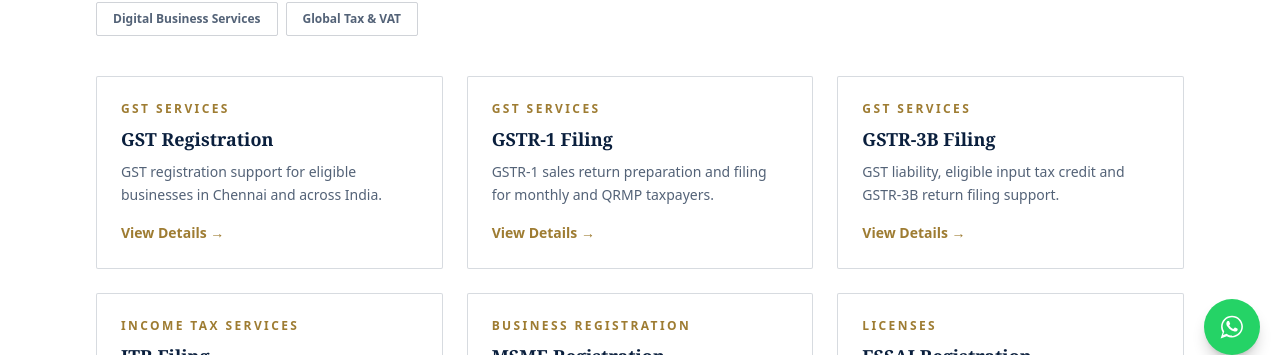
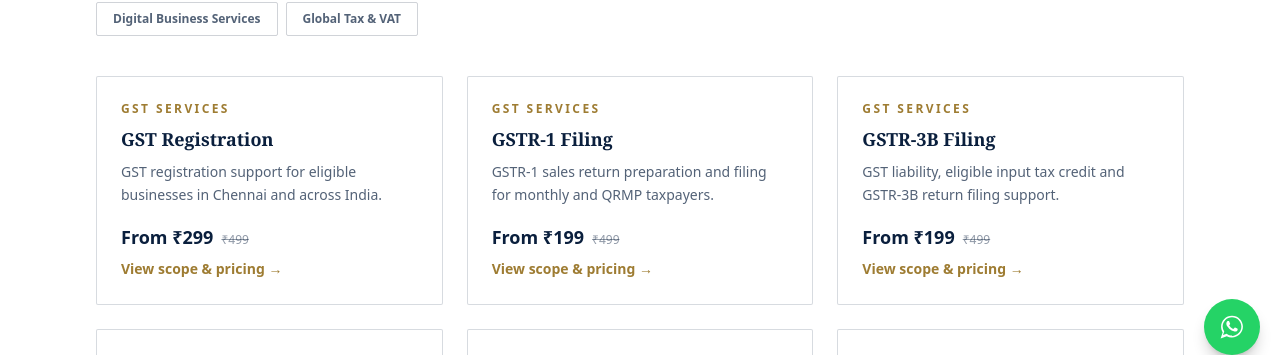
Before and after one commit to filefastservices-dotcom/filefast-website, a Next.js app: page /services in a window 1280 px wide. Shown: the part 425-780 px from the top of the page. Built offline with nearby package versions, Linux system fonts and the light colour scheme; no server answers; the database is empty.

Commit message:
Show starting fees on service directory cards

```diff
--- a/src/components/ServiceCard.jsx
+++ b/src/components/ServiceCard.jsx
@@ -13,8 +13,14 @@ export default function ServiceCard({ service }) {
       <p className="mt-2 text-sm leading-relaxed text-navy/70">
         {service.shortDescription}
       </p>
-      <span className="mt-4 inline-block text-sm font-semibold text-gold-dark">
-        View Details →
+      {service.offerPrice ? (
+        <div className="mt-4 flex items-baseline gap-2">
+          <span className="text-lg font-semibold text-navy">From ₹{Number(service.offerPrice).toLocaleString("en-IN")}</span>
+          {service.regularPrice ? <span className="text-xs text-navy/45 line-through">₹{Number(service.regularPrice).toLocaleString("en-IN")}</span> : null}
+        </div>
+      ) : <p className="mt-4 text-sm font-semibold text-navy">Custom quotation</p>}
+      <span className="mt-2 inline-block text-sm font-semibold text-gold-dark">
+        View scope & pricing →
       </span>
     </Link>
   );
```
